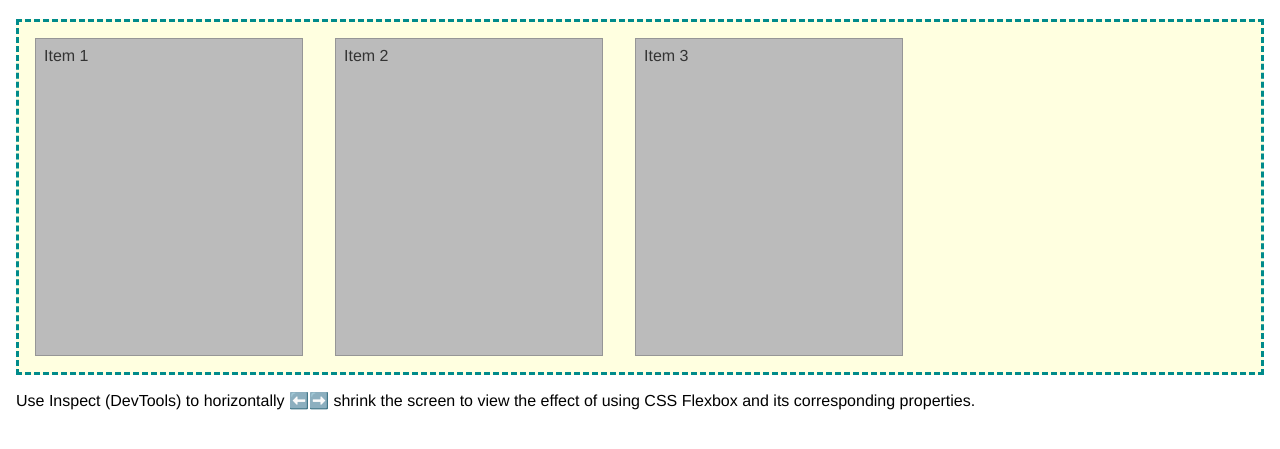
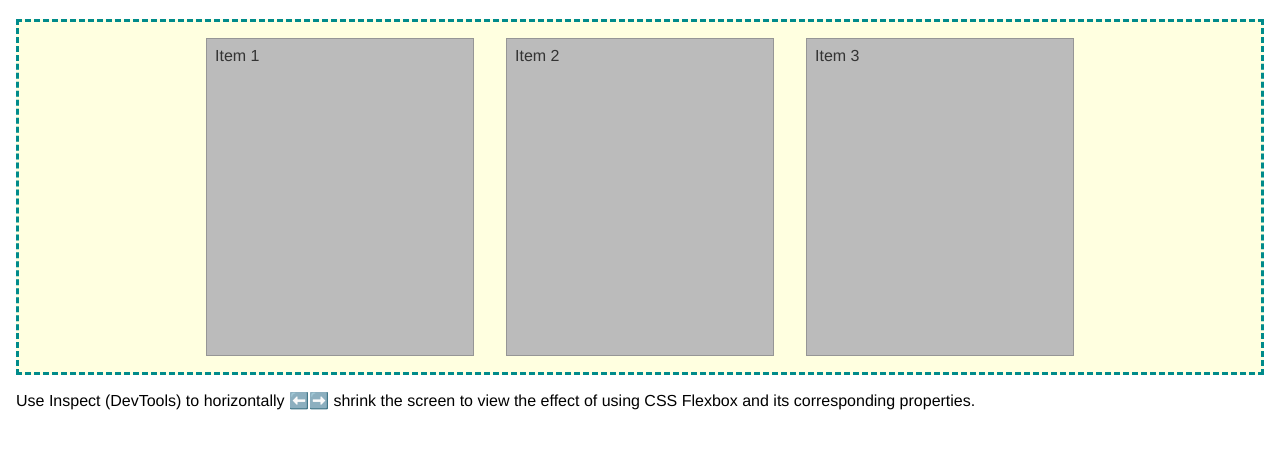
Before and after one commit to isa-dotcom/wdd130, a plain HTML site: page week04/flexbox-layout.html in a window 1280 px wide. Shown: the part 61-510 px from the top of the page. Drawn offline with Linux system fonts and the light colour scheme.

Commit message:
css flex box layout

```diff
--- a/week04/styles/flexbox.css
+++ b/week04/styles/flexbox.css
@@ -7,7 +7,9 @@ body {
     border: 3px dashed darkcyan;
     background-color: lightyellow;
     display: flex;
-    flex-wrap: wrap;
+    flex-direction: row;
+    justify-content: center;
+    align-items:  stretch;
 }
 
 .flex-item {
```
